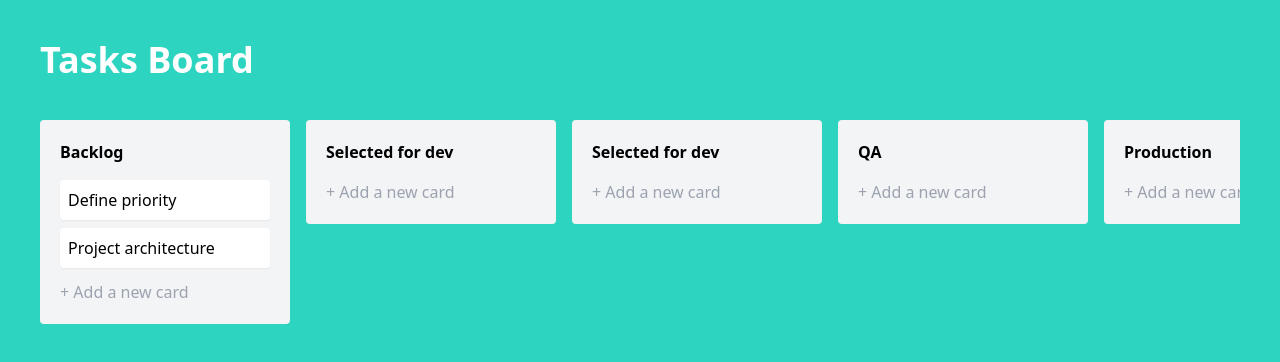
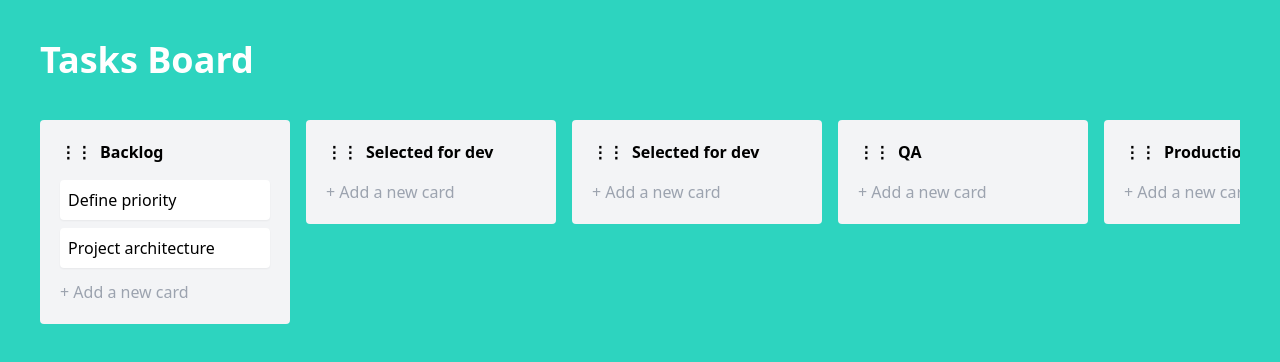
Before and after one commit to bruhGrassi/nuxt-trello-board, a Nuxt app: page / in a window 1280 px wide. Shown: the top 362 px of the page. Built offline with nearby package versions, Linux system fonts and the light colour scheme.

Commit message:
feat: add draggable animation and handler

```diff
--- a/components/Board.vue
+++ b/components/Board.vue
@@ -48,12 +48,17 @@
     <draggable
       v-model="columns"
       group="columns"
+      :animation="200"
+      handle=".drag-handle"
       item-key="id"
       class="flex gap-4 overflow-x-auto items-start pb-6"
     >
       <template #item="{ element: column }: { element: Column }">
         <div class="column bg-gray-100 p-5 rounded min-w-[250px]">
-          <header class="font-bold mb-4">{{ column.title }}</header>
+          <header class="font-bold mb-4 flex items-center gap-2">
+            <DragHandle />
+            {{ column.title }}
+          </header>
           <Task v-for="task in column.tasks" :key="task.id" :task="task" />
           <footer class="mt-3">
             <button class="text-gray-400">+ Add a new card</button>
--- /dev/null
+++ b/components/DragHandle.vue
@@ -0,0 +1,3 @@
+<template>
+  <span class="drag-handle cursor-move">⋮⋮</span>
+</template>
```
